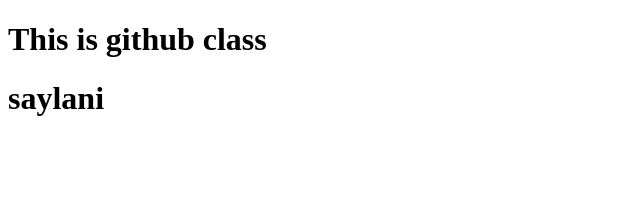
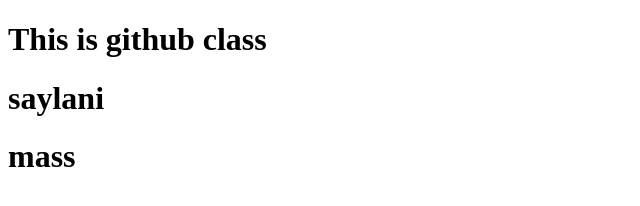
Before and after one commit to itxbasit/Test_1, a plain HTML site: page index.html in a window 1280 px wide. Shown: the whole page, without its empty margins (0-640 px from the left). Drawn offline with Linux system fonts and the light colour scheme.

Commit message:
new line

```diff
--- a/index.html
+++ b/index.html
@@ -8,5 +8,6 @@
 <body>
     <h1>This is github class</h1>
     <h1>saylani</h1>
+    <h1>mass</h1>
 </body>
 </html>
```
